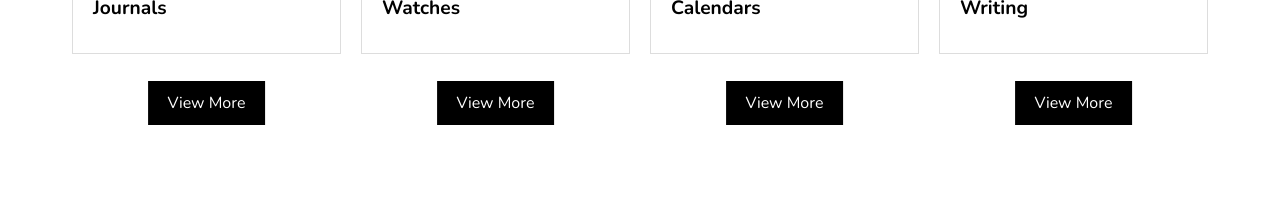
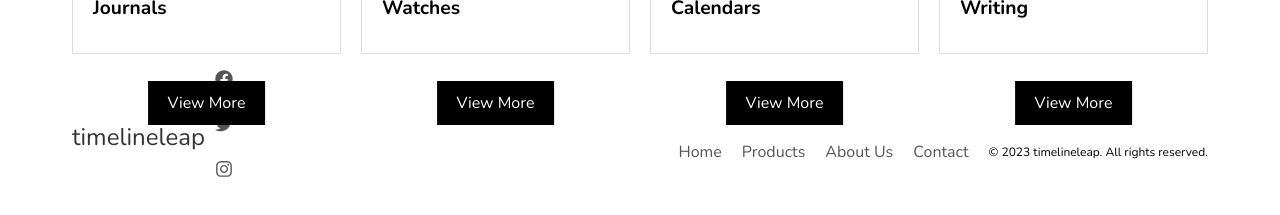
Before and after one commit to adambenaceur/timelineleap, a Next.js app: page / in a window 1280 px wide. Shown: the part 909-1124 px from the top of the page. Before the commit the page ends 1034 px from the top, so only its background shows below. Built offline with nearby package versions, Linux system fonts and the light colour scheme.

Commit message:
added footer section

```diff
--- /dev/null
+++ b/app/components/Footer.tsx
@@ -0,0 +1,37 @@
+import { FaFacebook, FaTwitter, FaInstagram } from 'react-icons/fa';
+
+
+const Footer = () => {
+  return (
+    <footer className="ecommerce-footer">
+      <div className="container">
+        <div className="footer-top">
+          <div className="footer-logo">
+            <h2>timelineleap</h2>
+          </div>
+          <div className="footer-social">
+            <a href="https://facebook.com"><FaFacebook /></a>
+            <a href="https://twitter.com"><FaTwitter /></a>
+            <a href="https://instagram.com"><FaInstagram /></a>
+          </div>
+        </div>
+        <div className="footer-bottom">
+          <div className="footer-links">
+            <ul>
+              <li><a href="/">Home</a></li>
+              <li><a href="/products">Products</a></li>
+              <li><a href="/about">About Us</a></li>
+              <li><a href="/contact">Contact</a></li>
+            </ul>
+          </div>
+          <div className="footer-info">
+            <p>&copy; {new Date().getFullYear()} timelineleap. All rights reserved.</p>
+          </div>
+        </div>
+      </div>
+    </footer>
+
+  )
+}
+
+export default Footer
--- a/app/globals.css
+++ b/app/globals.css
@@ -360,3 +360,66 @@ svg {
     margin-bottom: 0;
   }
 }
+
+/* FooterContainer */
+.footer-container {
+  background-color: #f5f5f5;
+  padding: 40px 0;
+  color: #555;
+}
+
+/* FooterTop */
+.footer-top {
+  display: flex;
+  justify-content: space-between;
+  align-items: center;
+  margin-bottom: 30px;
+}
+
+/* FooterLogo */
+.footer-logo h2 {
+  font-size: 24px;
+  color: #333;
+  margin: 0;
+}
+
+/* FooterSocial */
+.footer-social a {
+  margin-right: 10px;
+  color: #555;
+  font-size: 18px;
+}
+
+/* FooterBottom */
+.footer-bottom {
+  display: flex;
+  justify-content: space-between;
+  align-items: center;
+}
+
+/* FooterLinks */
+.footer-links ul {
+  list-style: none;
+  padding: 0;
+  margin: 0;
+}
+
+.footer-links ul li {
+  display: inline-block;
+  margin-right: 20px;
+}
+
+.footer-links ul li a {
+  color: #555;
+  text-decoration: none;
+}
+
+.footer-links ul li a:hover {
+  color: #333;
+}
+
+/* FooterInfo */
+.footer-info p {
+  font-size: 12px;
+  margin: 0;
+}
--- a/app/layout.tsx
+++ b/app/layout.tsx
@@ -1,6 +1,7 @@
 
 import Banner from './components/Banner'
 import Collection from './components/Collection'
+import Footer from './components/Footer'
 import Navbar from './components/Navbar'
 import './globals.css'
 import { Nunito } from 'next/font/google'
@@ -24,6 +25,7 @@ export default function RootLayout({
         <Navbar/>
         <Banner/>
         <Collection/>
+        <Footer/>
         {children}
       </body>
     </html>
```
